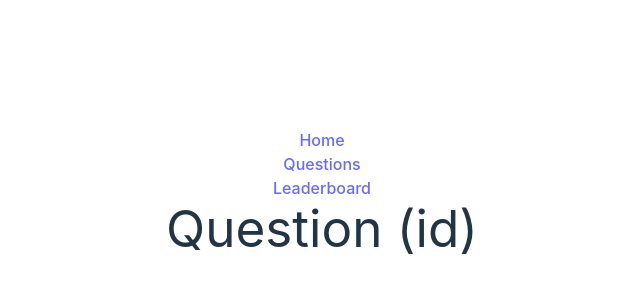
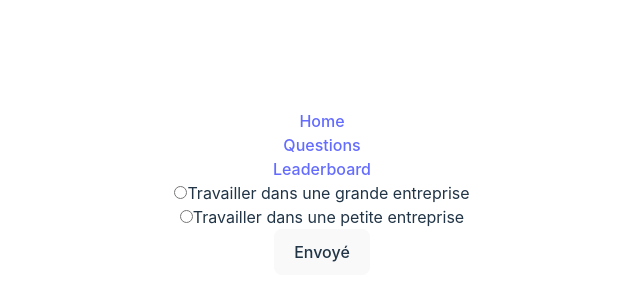
Before and after one commit to Cyr2/koalAPP, a React (Vite) app: page /questions/1 in a window 1280 px wide. Shown: the part 208-508 px from the top of the page, without its empty margins (318-958 px from the left). Built offline with nearby package versions, Linux system fonts and the light colour scheme.

Commit message:
Add uuid package and implement answer functionality

```diff
--- a/package.json
+++ b/package.json
@@ -15,7 +15,8 @@
     "react": "^18.2.0",
     "react-dom": "^18.2.0",
     "react-router-dom": "^6.22.3",
-    "sort-by": "^0.0.2"
+    "sort-by": "^0.0.2",
+    "uuid": "^9.0.1"
   },
   "devDependencies": {
     "@types/react": "^18.2.64",
--- /dev/null
+++ b/src/data/allQuestions.jsx
@@ -0,0 +1,3 @@
+export function allQuestions() {
+    return ([['Être un développeur front-end', 'Être un développeur back-end'], ['Travailler dans une grande entreprise', 'Travailler dans une petite entreprise']].map(question => ({ question, answer: null })));
+}
--- a/src/pages/Question.jsx
+++ b/src/pages/Question.jsx
@@ -1,6 +1,33 @@
+import { useState } from 'react';
+import { useParams } from "react-router-dom";
+import { allQuestions } from '../data/allQuestions';
+import { v4 as uuidv4 } from 'uuid';
+
 export default function Question() {
-    console.log();
+    const [questions, setQuestions] = useState(allQuestions());
+    const questionId = useParams().id;
+    const question = questions[questionId];
+
+    const updateAnswer = (index, answer) => {
+        const newQuestions = [...questions];
+        newQuestions[index].answer = answer;
+        setQuestions(newQuestions);
+    };
+
+    const changeAnswer = (id) => {
+        const selectedChoice = document.querySelector(`input[name="choice"]:checked`).value;
+        updateAnswer(id, selectedChoice);
+    }
+
     return (
-        <h1>Question (id)</h1>
-    )
+        <>
+            <ul>
+                {question.answer ? <li key={uuidv4()}>{question.answer}</li> : null}
+                {question.question.map((choice, index) => {
+                    return <li key={uuidv4()}><input type="radio" name="choice" id={index} value={choice} /><label htmlFor={index}>{choice}</label></li>
+                })}
+            </ul>
+            <button className="color" onClick={() => changeAnswer(questionId)}>Envoyé</button>
+        </>
+    );
 };
--- a/src/pages/Questions.jsx
+++ b/src/pages/Questions.jsx
@@ -1,12 +1,22 @@
 import { Link } from 'react-router-dom';
+import { allQuestions } from '../data/allQuestions';
 
 export default function Questions() {
+    const questions = allQuestions();
     return (
         <>
             <h1>Questions</h1>
             <ul>
-                {allQuestions.map((question, index) => {
-                    return <li key={index}><Link to={"/questions/" + index}>{question}</Link></li>
+                {questions.map((questionObj, index) => {
+                    return <li key={index}><Link to={"/questions/" + index}>Tu préfères, {(() => {
+                        return (
+                            <>
+                                {questionObj.question.map((choice, index) => {
+                                    return <span key={index}>{choice}{index === questionObj.question.length - 1 ? '' : ' ou '}</span>
+                                })}
+                            </>
+                        )
+                    })()}</Link></li>
                 })}
             </ul>
         </>
```
Also changed, not shown: 1 other file (tests, documents, lock files or other folders).
